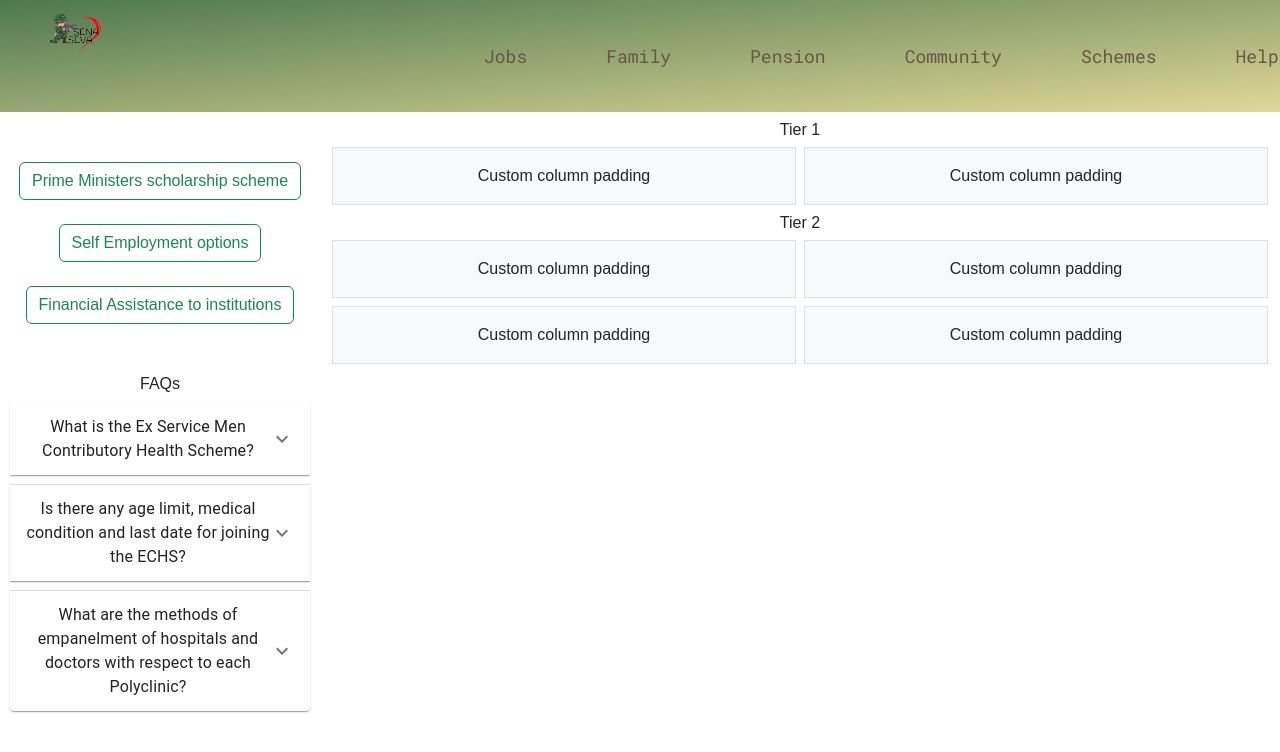
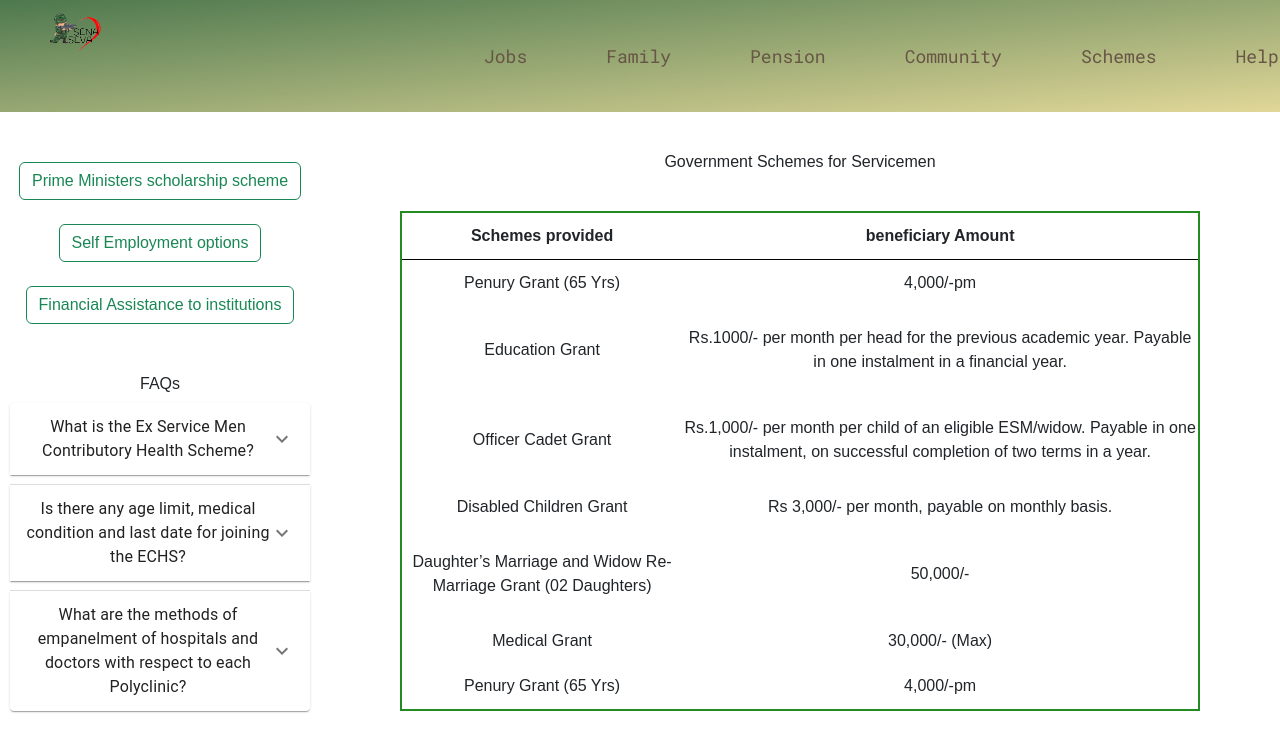
Before and after one commit to Praniket269/Hackniche_Haxxx, a React (Create React App) app: page /schemes in a window 1280 px wide. Shown: the top 752 px of the page. Built offline with nearby package versions, Linux system fonts and the light colour scheme.

Commit message:
changes made

```diff
--- a/src/App.css
+++ b/src/App.css
@@ -1,6 +1,36 @@
 .App {
   text-align: center;
 }
+
+.App1
+  {
+    margin-top: 100px;
+    width: 100%;
+    height: 100vh;
+    display: flex;
+    justify-content: center;
+    /* align-items: center; */
+  }
+
+  table {
+    border: 2px solid forestgreen;
+    width: 800px;
+    height: 500px;
+  }
+
+  th {
+    border-bottom: 1px solid black;
+  }
+
+  td {
+    text-align: center;
+  }
+
+.my-2 {
+  padding-top:0px;
+
+}
+
 
 .App-logo {
   height: 40vmin;
--- a/src/MyComponents/Community/Community.js
+++ b/src/MyComponents/Community/Community.js
@@ -27,8 +27,8 @@ export default function Community() {
         </div>
         <div className="col-9 px-0">
           <div className="container">
-            <h3 className="my-2"> Tier 1 </h3>
-            <div className="row g-2">
+            <h1 className="my-3 py-4"> Government Schemes for Servicemen </h1>
+            {/* <div className="row g-2">
               {[0, 1].map((item) => (
                 <div key={item} class="col-6">
                   <div className="p-3 border bg-light">
@@ -36,9 +36,45 @@ export default function Community() {
                   </div>
                 </div>
               ))}
-            </div>
-            <h3 className="my-2"> Tier 2 </h3>
-            <div class="row g-2">
+            </div> */}
+            <div className="App1 my-1">
+      <table>
+        <tr>
+          <th>Schemes provided</th>
+          <th>beneficiary Amount</th>
+        </tr>
+        <tr>
+          <td>Penury Grant (65 Yrs)</td>
+          <td>4,000/-pm</td>
+        </tr>
+        <tr>
+          <td>Education Grant</td>
+          <td>Rs.1000/- per month per head for the previous academic year. Payable in one instalment in a financial year. </td>
+        </tr>
+        <tr>
+          <td>Officer Cadet Grant </td>
+          <td>Rs.1,000/- per month per child of an eligible ESM/widow. Payable in one instalment, on successful completion of two terms in a year. </td>
+        </tr>
+        <tr>
+          <td>Disabled Children Grant</td>
+          <td>Rs 3,000/- per month, payable on monthly basis.</td>
+        </tr>
+        <tr>
+          <td>Daughter’s Marriage and Widow Re-Marriage Grant (02 Daughters)</td>
+          <td>50,000/-</td>
+        </tr>
+        <tr>
+          <td>Medical Grant</td>
+          <td>30,000/- (Max)</td>
+        </tr>
+        <tr>
+          <td>Penury Grant (65 Yrs)</td>
+          <td>4,000/-pm</td>
+        </tr>
+      </table>
+    </div>
+            {/* <h3 className="my-2"> Tier 2 </h3> */}
+            {/* <div class="row g-2">
               {[0, 1, 2, 3].map((item) => (
                 <div className="col-6" key={item}>
                   <div className="p-3 border bg-light">
@@ -46,7 +82,7 @@ export default function Community() {
                   </div>
                 </div>
               ))}
-            </div>
+            </div> */}
           </div>
         </div>
       </div>
--- a/src/MyComponents/Schemes/Schemes.js
+++ b/src/MyComponents/Schemes/Schemes.js
@@ -19,6 +19,7 @@ export default function Schemes() {
                 <div className="col-2">
                   <ArrowDropUpIcon style={{ fontSize: "50px" }} />
                 </div>
+
                 <div className="col-10">
                   <div className="container bg-light p-2">
                     I'm trying to center the newsslider (in the div
@@ -27,6 +28,7 @@ export default function Schemes() {
                     already have text-align: center; Still it does not work. Any
                     suggestions?
                   </div>
+
                 </div>
                 <div className="col-2">
                   <ArrowDropUpIcon style={{ fontSize: "50px" }} />
```
Also changed, not shown: src/App.js (line endings or trailing spaces).
